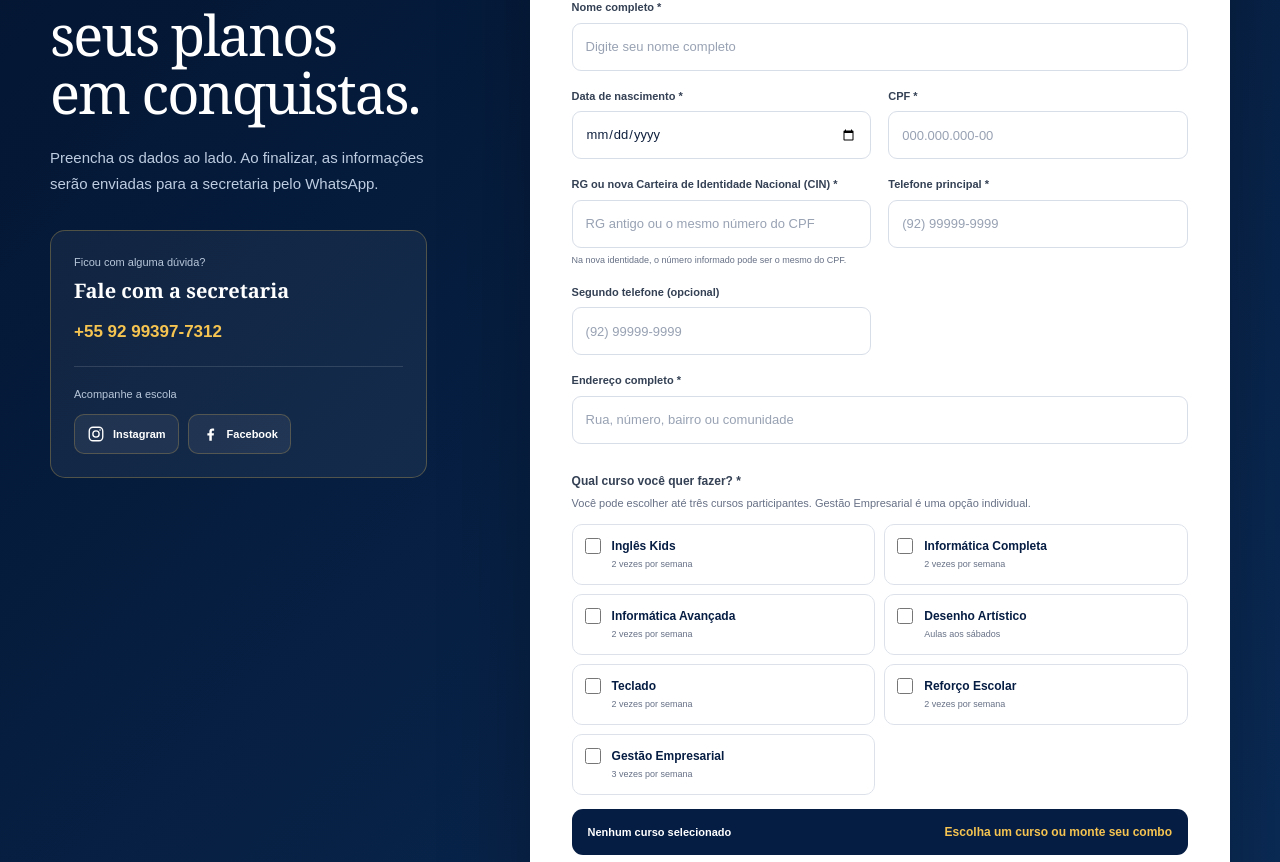
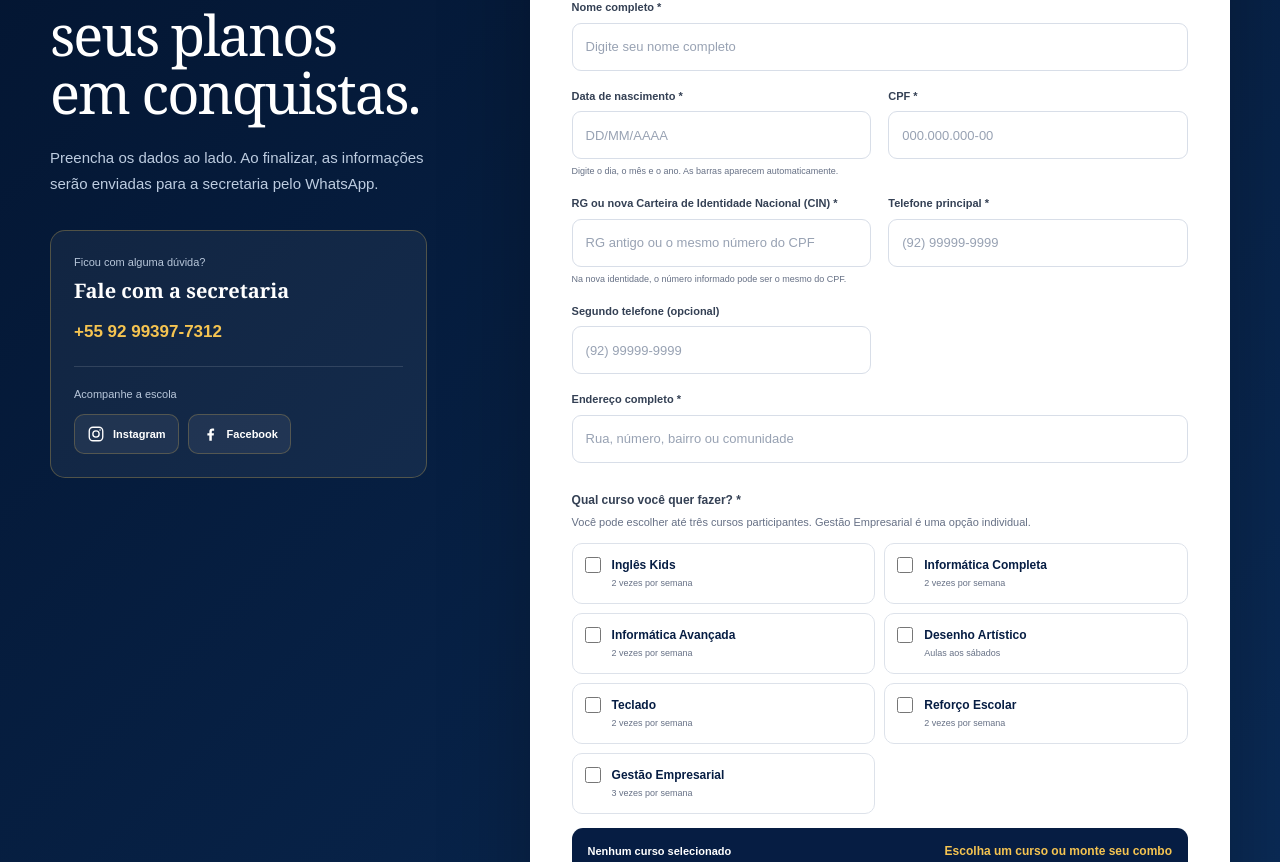
Before and after one commit to kuadmff2-bit/Site_shekinah, a Next.js app: page / in a window 1280 px wide. Shown: the part 4915-5777 px from the top of the page. Built offline with nearby package versions, Linux system fonts and the light colour scheme.

Commit message:
Permite digitar a data de nascimento

```diff
--- a/app/page.tsx
+++ b/app/page.tsx
@@ -1,6 +1,6 @@
 "use client";
 
-import { FormEvent, useMemo, useState } from "react";
+import { ChangeEvent, FormEvent, useMemo, useState } from "react";
 
 type Course = {
   id: string;
@@ -114,15 +114,39 @@ function scrollToForm() {
   document.getElementById("matricula")?.scrollIntoView({ behavior: "smooth" });
 }
 
+function formatBirthDate(value: string) {
+  const digits = value.replace(/\D/g, "").slice(0, 8);
+  if (digits.length <= 2) return digits;
+  if (digits.length <= 4) return `${digits.slice(0, 2)}/${digits.slice(2)}`;
+  return `${digits.slice(0, 2)}/${digits.slice(2, 4)}/${digits.slice(4)}`;
+}
+
+function parseBirthDate(value: string) {
+  const match = /^(\d{2})\/(\d{2})\/(\d{4})$/.exec(value);
+  if (!match) return null;
+
+  const day = Number(match[1]);
+  const month = Number(match[2]);
+  const year = Number(match[3]);
+  const date = new Date(year, month - 1, day, 12, 0, 0);
+  const isValidDate =
+    date.getFullYear() === year &&
+    date.getMonth() === month - 1 &&
+    date.getDate() === day &&
+    date <= new Date();
+
+  return isValidDate ? date : null;
+}
+
 export default function Home() {
   const [selectedCourses, setSelectedCourses] = useState<string[]>([]);
   const [formError, setFormError] = useState("");
   const [birthDate, setBirthDate] = useState("");
 
   const isMinor = useMemo(() => {
-    if (!birthDate) return false;
+    const born = parseBirthDate(birthDate);
+    if (!born) return false;
     const today = new Date();
-    const born = new Date(`${birthDate}T12:00:00`);
     let age = today.getFullYear() - born.getFullYear();
     const birthdayHasNotPassed =
       today.getMonth() < born.getMonth() ||
@@ -130,6 +154,16 @@ export default function Home() {
     if (birthdayHasNotPassed) age -= 1;
     return age < 18;
   }, [birthDate]);
+
+  function handleBirthDateChange(event: ChangeEvent<HTMLInputElement>) {
+    const formattedDate = formatBirthDate(event.target.value);
+    event.target.setCustomValidity(
+      formattedDate.length === 10 && !parseBirthDate(formattedDate)
+        ? "Digite uma data de nascimento válida no formato DD/MM/AAAA."
+        : "",
+    );
+    setBirthDate(formattedDate);
+  }
 
   const selectedNames = useMemo(
     () => courses.filter((course) => selectedCourses.includes(course.id)).map((course) => course.name),
@@ -352,7 +386,23 @@ export default function Home() {
           <div className="form-heading"><span>Formulário de interesse</span><p>Campos com * são obrigatórios.</p></div>
           <div className="field-grid">
             <label className="field full"><span>Nome completo *</span><input name="nome" type="text" autoComplete="name" required placeholder="Digite seu nome completo" /></label>
-            <label className="field"><span>Data de nascimento *</span><input name="nascimento" type="date" required value={birthDate} onChange={(event) => setBirthDate(event.target.value)} /></label>
+            <label className="field">
+              <span>Data de nascimento *</span>
+              <input
+                name="nascimento"
+                type="text"
+                inputMode="numeric"
+                autoComplete="bday"
+                required
+                maxLength={10}
+                pattern="[0-9]{2}/[0-9]{2}/[0-9]{4}"
+                title="Digite a data no formato DD/MM/AAAA"
+                placeholder="DD/MM/AAAA"
+                value={birthDate}
+                onChange={handleBirthDateChange}
+              />
+              <small className="field-hint">Digite o dia, o mês e o ano. As barras aparecem automaticamente.</small>
+            </label>
             <label className="field"><span>CPF *</span><input name="cpf" type="text" inputMode="numeric" required placeholder="000.000.000-00" /></label>
             <label className="field">
               <span>RG ou nova Carteira de Identidade Nacional (CIN) *</span>
```
Also changed, not shown: 1 other file (tests, documents, lock files or other folders).
